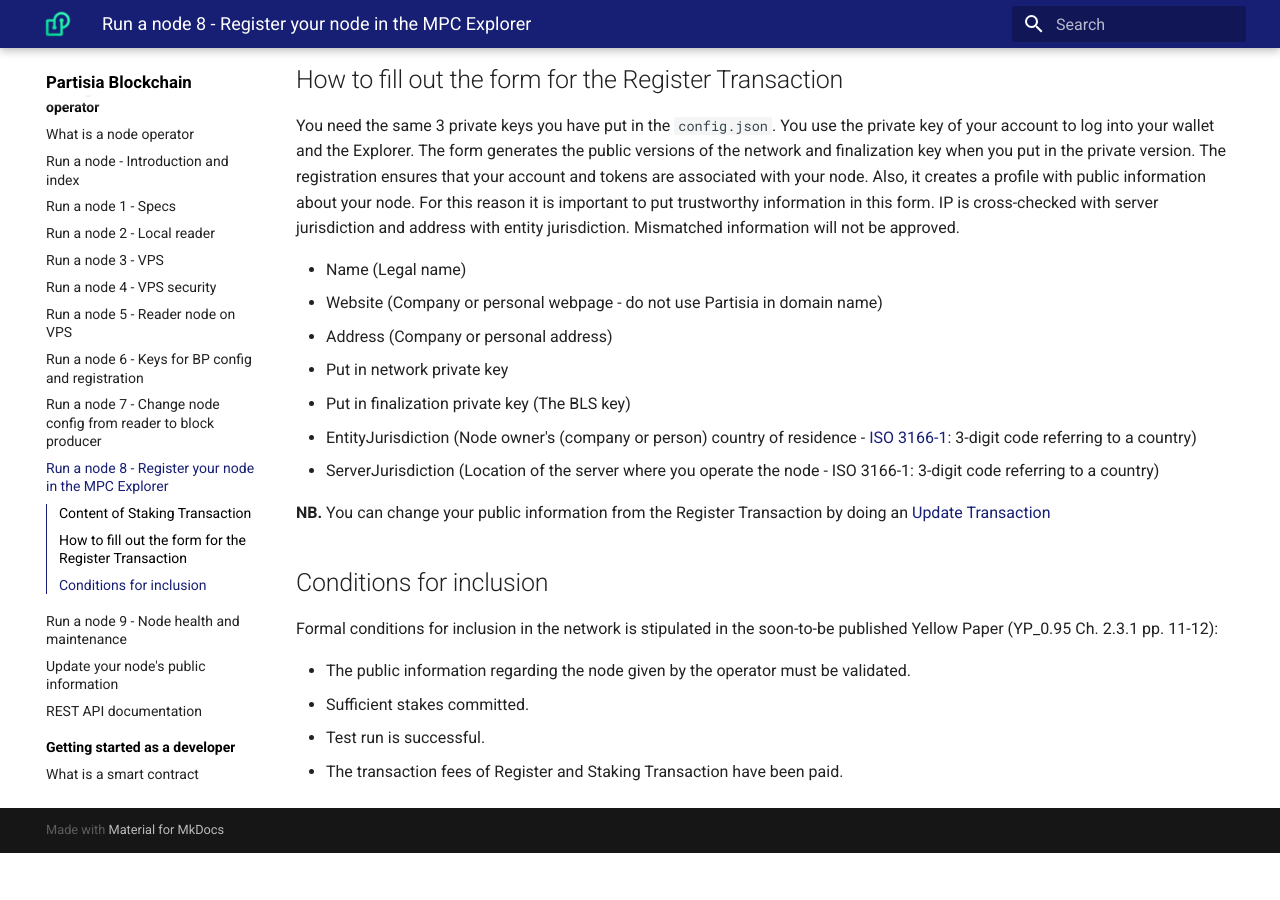
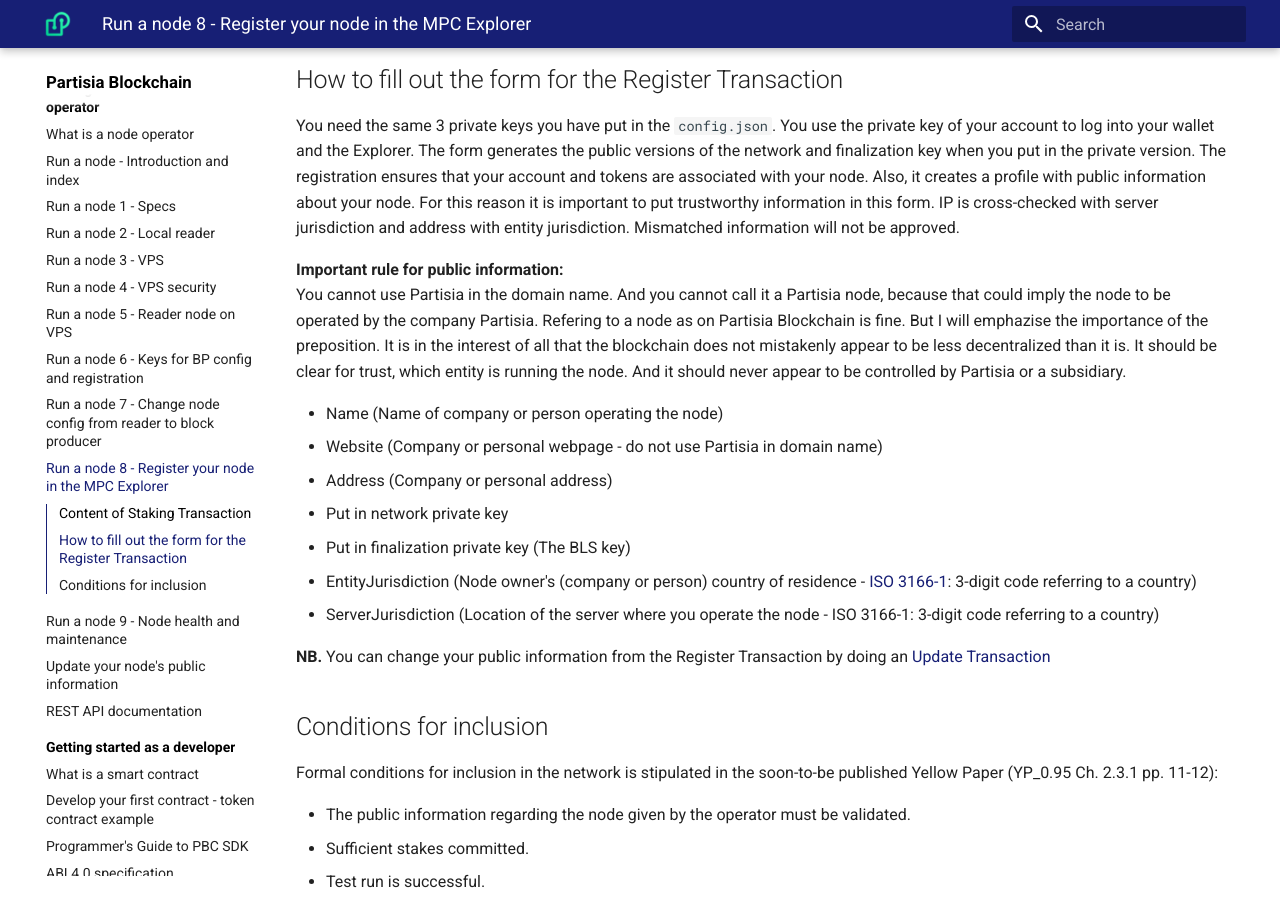
Before and after one commit to 0xSero/partisia-docs, an MkDocs documentation site: the page built from docs/operator-8-registration.md, in a window 1280 px wide and 900 px high, scrolled down 572 px. Built offline with MkDocs 1.6.1 and Material for MkDocs 9.7.7, drawn with Linux system fonts in a browser that asks for light colours; a script that is not in the unit is left out; before the commit the page ends 1425 px from its top, so only the background shows below that.

Commit message:
Naming rules clarification

```diff
--- a/docs/operator-8-registration.md
+++ b/docs/operator-8-registration.md
@@ -18,8 +18,10 @@
 
 You need the same 3 private keys you have put in the `config.json`. You use the private key of your account to log into your wallet and the Explorer. The form generates the public versions of the network and finalization key when you put in the private version. The registration ensures that your account and tokens are associated with your node. Also, it creates a profile with public information about your node. For this reason it is important to put trustworthy information in this form. IP is cross-checked with server jurisdiction and address with entity jurisdiction. Mismatched information will not be approved.
 
+**Important rule for public information:**
+You cannot use Partisia in the domain name. And you cannot call it a Partisia node, because that could imply the node to be operated by the company Partisia. Refering to a node as on Partisia Blockchain is fine. But I will emphazise the importance of the preposition. It is in the interest of all that the blockchain does not mistakenly appear to be less decentralized than it is. It should be clear for trust, which entity is running the node. And it should never appear to be controlled by Partisia or a subsidiary.
 
-- Name (Legal name)
+- Name (Name of company or person operating the node)
 - Website (Company or personal webpage - do not use Partisia in domain name)
 - Address (Company or personal address)
 - Put in network private key
```
